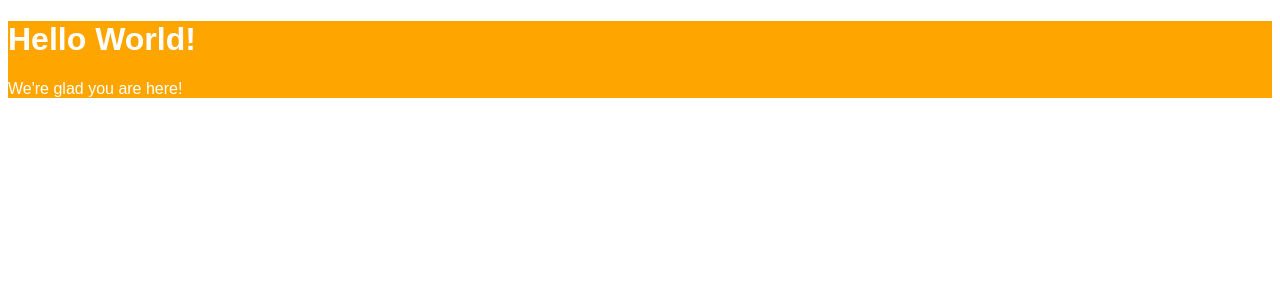
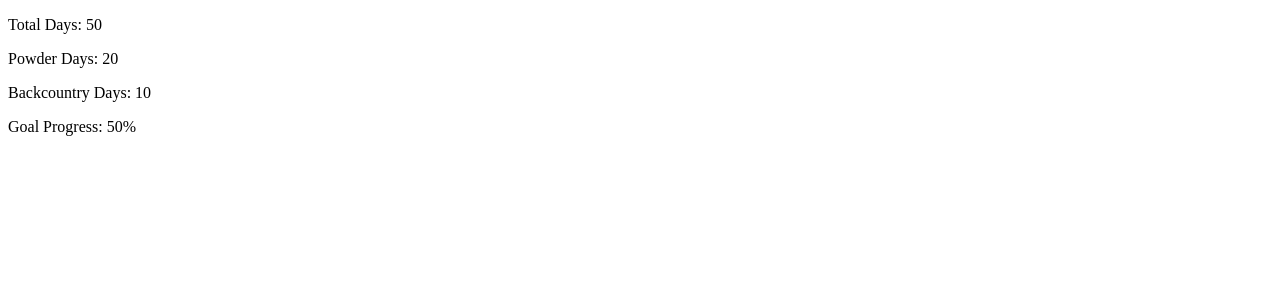
Before and after one commit to paulmcaruana/react-is-fun, a React (Create React App) app: page / in a window 1280 px wide. Shown: the top 300 px of the page. Built offline with nearby package versions, Linux system fonts and the light colour scheme.

Commit message:
components section completed

```diff
--- a/src/index.js
+++ b/src/index.js
@@ -1,17 +1,49 @@
-import React from 'react'
-import ReactDOM from 'react-dom'
+import React, { Component } from 'react'
+import { render } from 'react-dom'
 
-var style = {
-  backgroundColor: 'orange',
-  color: 'white',
-  fontFamily: 'Arial'
+let skiData = {
+  total: 50,
+  powder: 20,
+  backcountry: 10,
+  goal: 100
+}
+
+const getPercent = decimal => {
+  return decimal * 100 + '%'
+}
+const calcGoalProgress = (total, goal) => {
+  return getPercent(total/goal)
+}
+
+const SkiDayCounter = ({total, powder, backcountry, goal}) => {
+  return (
+    <section>
+        <div>
+          <p>Total Days: {total}</p>
+        </div>
+
+        <div>
+          <p>Powder Days: {powder}</p>
+        </div>
+
+        <div>
+          <p>Backcountry Days: {backcountry}</p>
+        </div>
+
+        <div>
+          <p>Goal Progress: {calcGoalProgress(total, goal)}</p>
+        </div>
+
+      </section>
+  )
 }
 
 
-ReactDOM.render(
-  <div style={style}>
-    <h1 id="heading-element">Hello World!</h1>
-    <p>We're glad you are here!</p>
-  </div>,
+render(
+  <SkiDayCounter
+    total={skiData.total}
+    powder={skiData.powder}
+    backcountry={skiData.backcountry}
+    goal={skiData.goal}/>,
   document.getElementById('root')
 )
```
